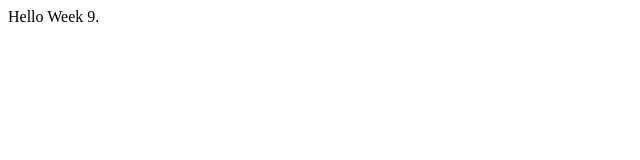
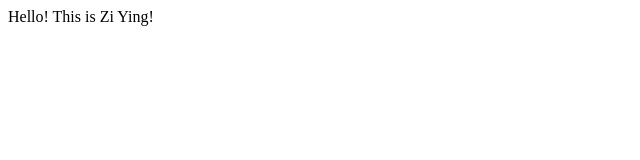
Before and after one commit to tan-ziying/week999, a website: page index.html in a window 1280 px wide. Shown: the full height of the page, 0-640 px from the left. Drawn offline with Linux system fonts and the light colour scheme.

Commit message:
Changed greeting in class

```diff
--- a/index.html
+++ b/index.html
@@ -1,7 +1,7 @@
 <html>
   <body>
     <div id="app">
-      Hello Week 9.
+      Hello! This is Zi Ying!
     </div>
   </body>
 </html>
```
